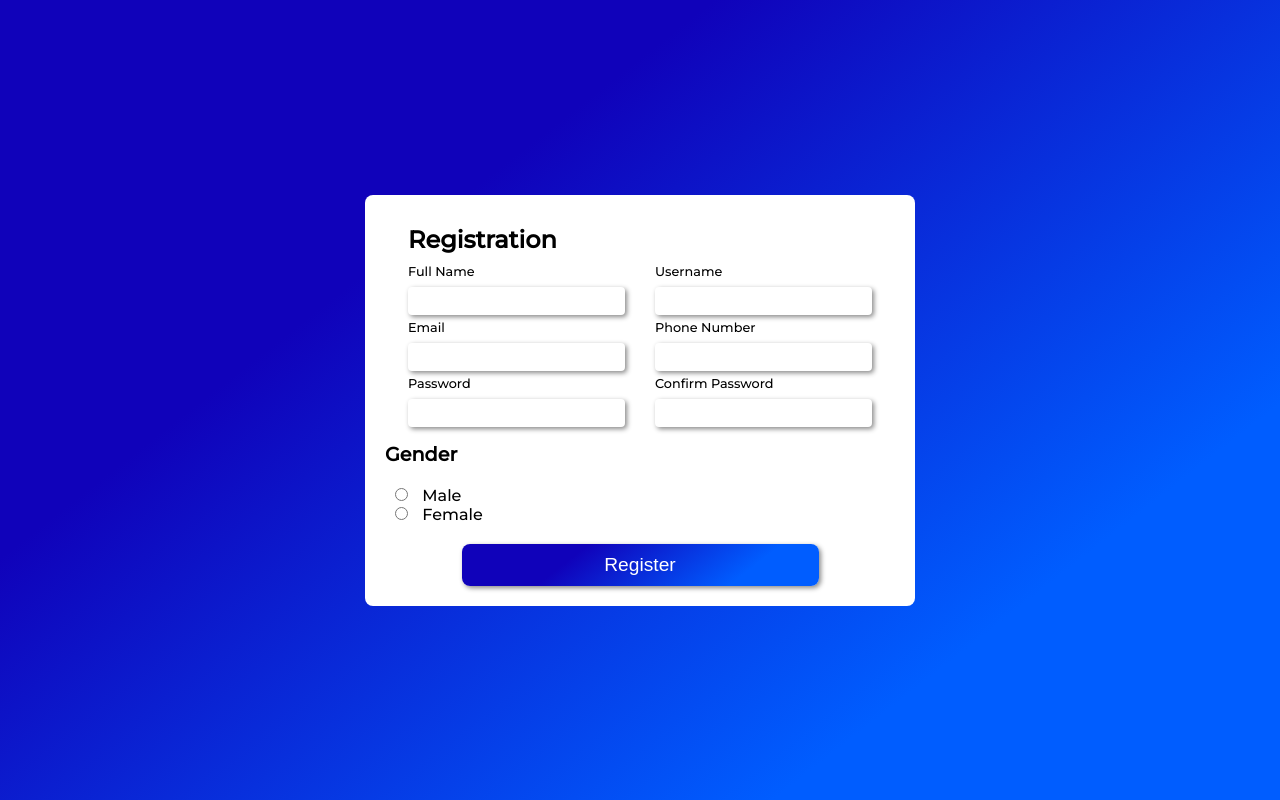
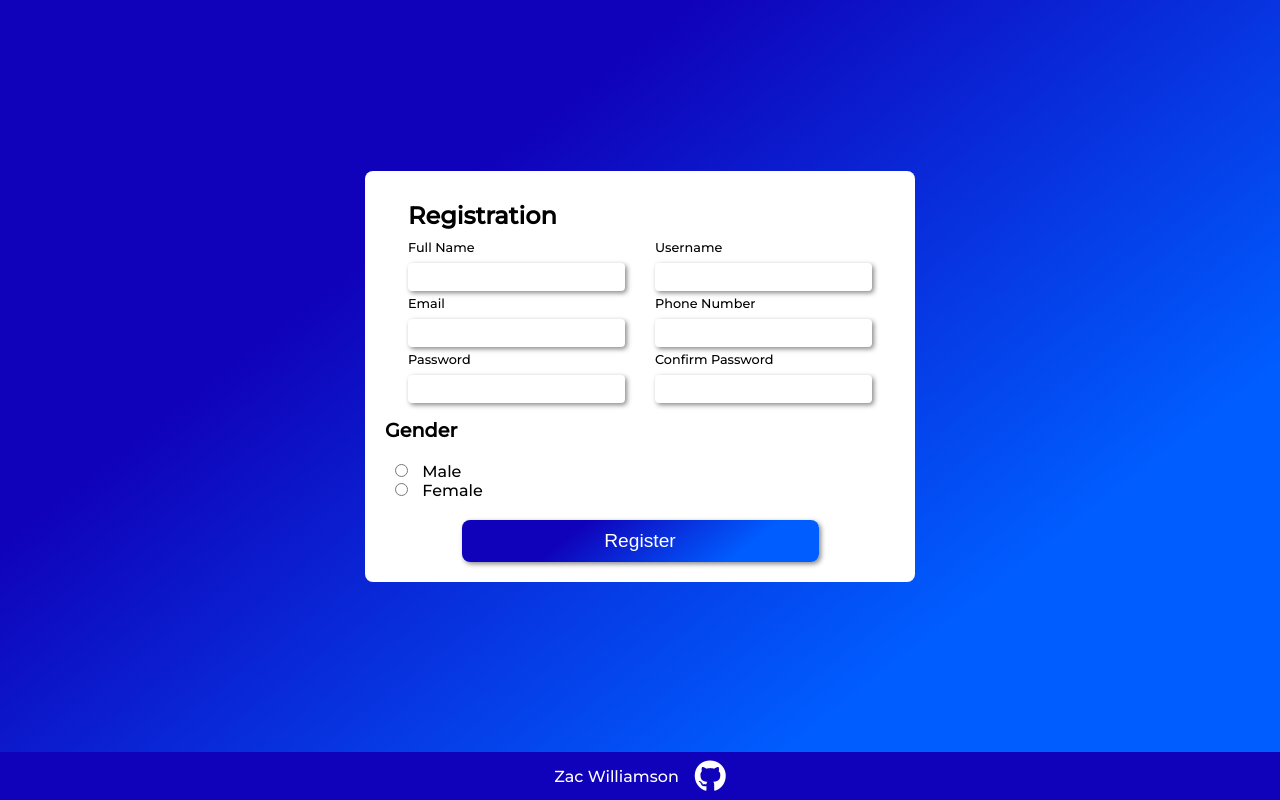
Before and after one commit to supersakana/form-practice, a plain HTML site: page index.html in a window 1280 px wide. Drawn offline with Linux system fonts and the light colour scheme.

Commit message:
added footer

```diff
--- a/index.html
+++ b/index.html
@@ -4,7 +4,8 @@
     <meta charset="UTF-8">
     <meta http-equiv="X-UA-Compatible" content="IE=edge">
     <meta name="viewport" content="width=device-width, initial-scale=1.0">
-    <title>Fun Form Practice | Zac Williamson</title>
+    <title>Form Practice | Zac Williamson</title>
+    <link rel="stylesheet" href="https://cdnjs.cloudflare.com/ajax/libs/font-awesome/6.0.0-beta3/css/all.min.css">
     <link rel="stylesheet" href="styles.css">
 </head>
 <body>
@@ -50,6 +51,10 @@
             </div>
         </form>
     </section>
+    <footer>
+        <p>Zac Williamson</p>
+        <a href="https://github.com/supersakana" target="_blank"><i class="fab fa-github fa-2x"></i></a>
+    </footer>
 
 </body>
 </html>
--- a/styles.css
+++ b/styles.css
@@ -18,7 +18,7 @@ h2 {
 }
 
 .main {
-  height: 100vh;
+  height: 94vh;
   width: 100%;
   display: flex;
   flex-direction: column;
@@ -31,6 +31,22 @@ h2 {
     rgba(0, 93, 255, 1) 78%
   );
   font-family: "Montserrat", sans-serif;
+}
+
+footer {
+  height: 6vh;
+  display: flex;
+  justify-content: center;
+  align-items: center;
+  gap: 1rem;
+  color: #fff;
+  font-family: "Montserrat", sans-serif;
+  background-color: rgb(16, 2, 186);
+  z-index: 1;
+}
+
+footer i {
+  color: #fff;
 }
 
 .form {
@@ -113,6 +129,9 @@ h2 {
 }
 
 @media only screen and (max-width: 740px) {
+  .main {
+    height: 100vh;
+  }
   .input-container {
     flex-direction: column;
     align-items: center;
```
